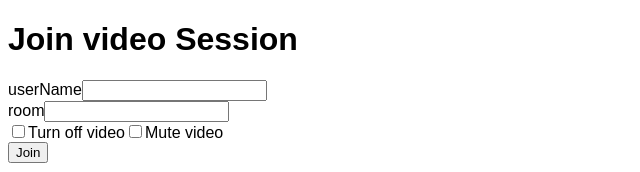
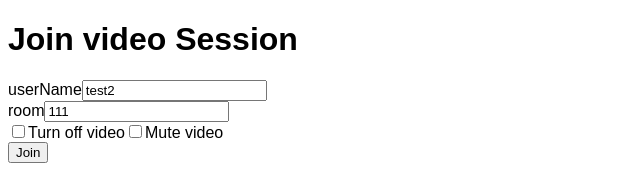
Before and after one commit to 1HectorAC/BasicChat, a React (Vite) app in the folder frontend/: page /join in a window 1280 px wide. Shown: the top 172 px of the page, without its empty margins (0-640 px from the left). Built offline with nearby package versions, Linux system fonts and the light colour scheme; no server answers; a web font is replaced by a local one.

Commit message:
Fixed connection issue when sending video stream.

```diff
--- a/frontend/src/pages/Create.jsx
+++ b/frontend/src/pages/Create.jsx
@@ -4,8 +4,8 @@ import videoPlaceholder from '../assets/noVideo.jpg'
 import { socket } from '../components/socket'
 
 function Create() {
-    const [room, setRoom] = useState();
-    const [userName, setUserName] = useState();
+    const [room, setRoom] = useState("111");
+    const [userName, setUserName] = useState("test1");
     const [remoteUserName, setRemoteUserName] = useState("other");
     const [error, setError] = useState();
     const [onVideoState, setOnVideoState] = useState(false);
@@ -20,7 +20,6 @@ function Create() {
         iceServers: [{ urls: "stun:stun.l.google.com:19302" }]
     }));
 
-
     async function onClickCreate() {
         if (!room || !userName) {
             setError("All fields must be entered");
@@ -34,12 +33,14 @@ function Create() {
         });
         localVideo.current.srcObject = stream;
 
-        socket.connect();
-
-        // give socket time to connect before emitting join
-        setTimeout(() => {
+        if (!socket.connected) {
+            socket.connect();
+            socket.once("connect", () => {
+                socket.emit("createRoom", room);
+            });
+        } else {
             socket.emit("createRoom", room);
-        }, 100);
+        }
 
         setError("");
     }
@@ -51,9 +52,11 @@ function Create() {
         };
 
         // called when media track arrives
+        /*
         pc.current.ontrack = e => {
             remoteVideo.current.srcObject = e.streams[0];
         }
+        */
 
         socket.on("userJoined", async ({otherUser}) => {
             setRemoteUserName(otherUser);
@@ -64,9 +67,9 @@ function Create() {
         });
 
         socket.on("answer", async answer => {
+            console.log("answer is received")
             await pc.current.setRemoteDescription(new RTCSessionDescription(answer));
         });
-
 
         socket.on("ice-candidate", async candidate => {
             try {
@@ -90,10 +93,10 @@ function Create() {
             {!onVideoState ?
                 <div>
                     <label htmlFor="userName">userName</label>
-                    <input name="userName" id="userName" onChange={e => setUserName(e.target.value)} />
+                    <input name="userName" value={userName} id="userName" onChange={e => setUserName(e.target.value)} />
                     <br />
                     <label htmlFor="room">room</label>
-                    <input name="room" id="room" onChange={e => setRoom(e.target.value)} />
+                    <input name="room" value={room} id="room" onChange={e => setRoom(e.target.value)} />
                     <br />
                     <label>
                         <input type="checkbox"
@@ -120,11 +123,11 @@ function Create() {
                 <div style={{ display: 'flex', gap: 20 }}>
                     <div>
                         <p>me</p>
-                        <video ref={localVideo} poster={videoPlaceholder} autoPlay playsInline muted width={300}></video>
+                        <video ref={localVideo} poster={videoPlaceholder} autoPlay playsInline muted width={300} />
                     </div>
                     <div>
                         <p>{remoteUserName}</p>
-                        <video ref={remoteVideo} poster={videoPlaceholder} autoPlay playsInline width={400}></video>
+                        <video ref={remoteVideo} poster={videoPlaceholder} autoPlay playsInline width={400} />
 
                     </div>
                     <div>
--- a/frontend/src/pages/Join.jsx
+++ b/frontend/src/pages/Join.jsx
@@ -4,8 +4,8 @@ import { socket } from "../components/socket";
 
 
 function Join() {
-    const [room, setRoom] = useState();
-    const [userName, setUserName] = useState();
+    const [room, setRoom] = useState("111");
+    const [userName, setUserName] = useState("test2");
     const [remoteUserName, setRemoteUserName] = useState("other");
     const [error, setError] = useState();
     const [onVideoState, setOnVideoState] = useState(false);
@@ -20,10 +20,10 @@ function Join() {
     const localVideo = useRef();
     const remoteVideo = useRef();
 
-
     async function onClickJoin() {
         if (!room || !userName) {
             setError("All fields must be entered");
+            return;
         }
 
         // need to render video html before setting localVideo
@@ -36,11 +36,14 @@ function Join() {
         localVideo.current.srcObject = stream;
 
         */
-        socket.connect();
-
-        setTimeout(() => {
+        if (!socket.connected) {
+            socket.connect();
+            socket.once("connect", () => {
+                socket.emit("joinRoom", { room, userName });
+            });
+        } else {
             socket.emit("joinRoom", { room, userName });
-        }, 100);
+        }
 
         setError("");
     }
@@ -84,10 +87,10 @@ function Join() {
             {!onVideoState ?
                 <div>
                     <label htmlFor="userName">userName</label>
-                    <input name="userName" id="userName" onChange={e => setUserName(e.target.value)} />
+                    <input name="userName" value={userName} id="userName" onChange={e => setUserName(e.target.value)} />
                     <br />
                     <label htmlFor="room">room</label>
-                    <input name="room" id="room" onChange={e => setRoom(e.target.value)} />
+                    <input name="room" value={room} id="room" onChange={e => setRoom(e.target.value)} />
                     <br />
                     <label>
                         <input type="checkbox"
@@ -114,11 +117,11 @@ function Join() {
                 <div style={{ display: 'flex', gap: 20 }}>
                     <div>
                         <p>me</p>
-                        <video ref={localVideo} poster={videoPlaceholder} autoPlay playsInline muted width={300}></video>
+                        <video ref={localVideo} poster={videoPlaceholder} autoPlay playsInline muted width={300} />
                     </div>
                     <div>
                         <p>{remoteUserName}</p>
-                        <video ref={remoteVideo} poster={videoPlaceholder} autoPlay playsInline width={400}></video>
+                        <video ref={remoteVideo} poster={videoPlaceholder} autoPlay playsInline width={400} />
                     </div>
                     <div>
                         <button>{localIsPaused ? "Unpause Video" : "Pause Video"}</button>
```
Also changed, not shown: 1 other file (tests, documents, lock files or other folders).
